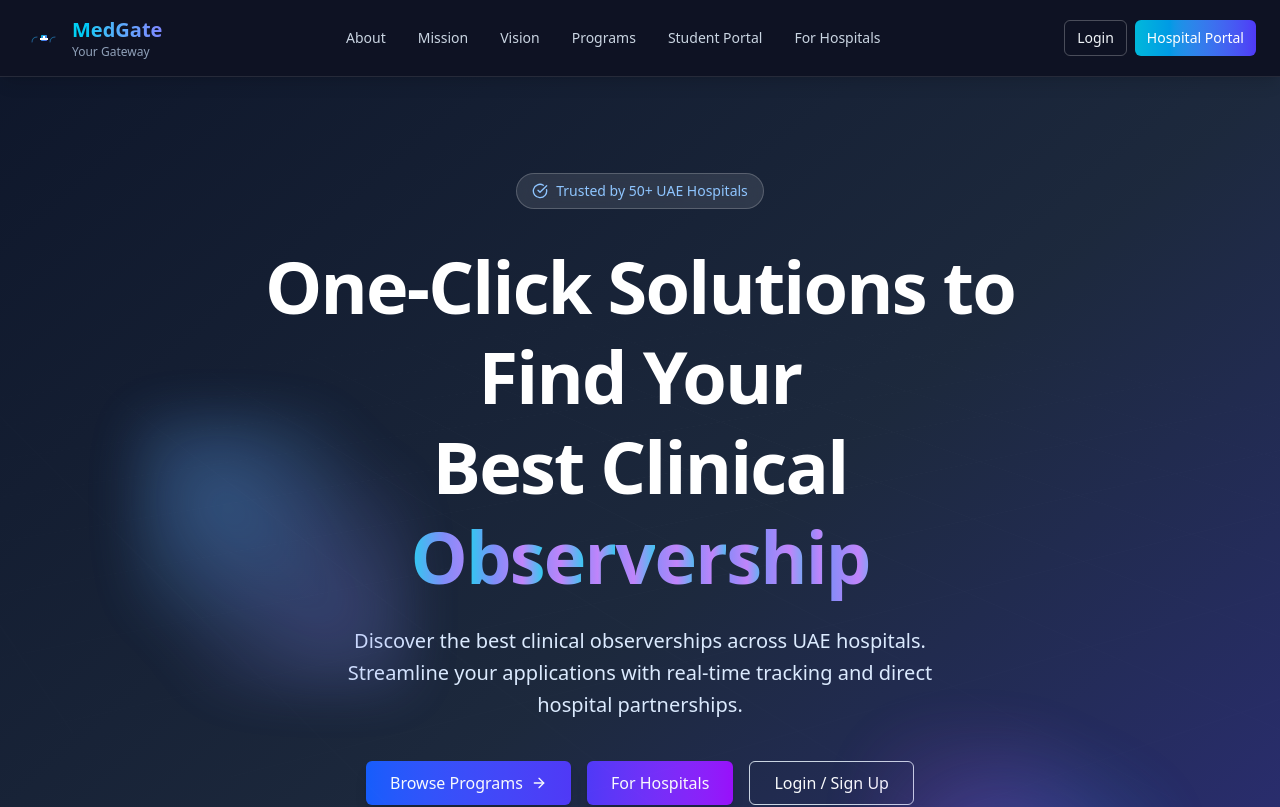
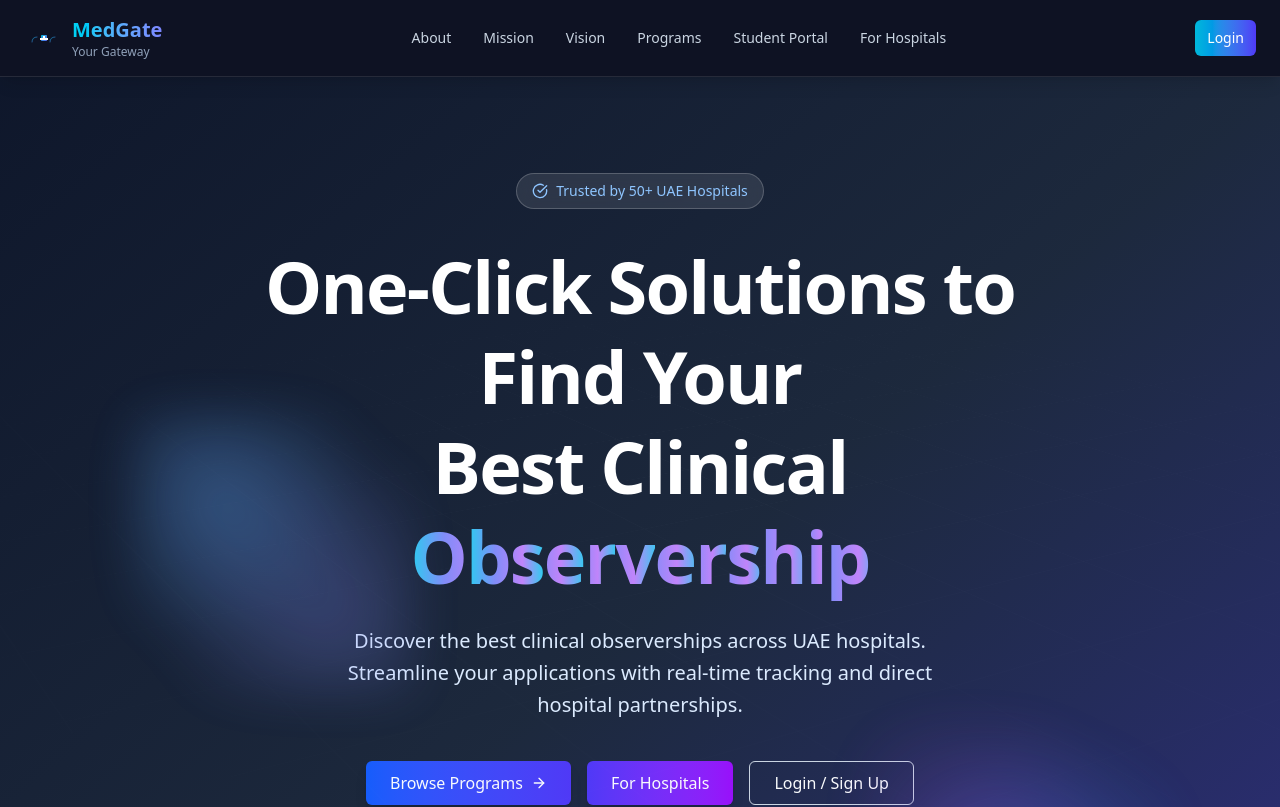
Before and after one commit to s1business84-hub/medgatefinal, a Next.js app in the folder medgate/: page / in a window 1280 px wide. Shown: the top 807 px of the page. Built offline with nearby package versions, Linux system fonts and the light colour scheme.

Commit message:
Remove Hospital Portal button from header and style Login button with cyan-indigo gradient

```diff
--- a/medgate/components/header.tsx
+++ b/medgate/components/header.tsx
@@ -85,13 +85,8 @@ export function Header() {
             ) : (
               <>
                 <Link href="/login">
-                  <Button size="sm" variant="outline" className="border-white/25 text-slate-100 hover:bg-white/10">
+                  <Button size="sm" className="bg-gradient-to-r from-cyan-500 to-indigo-600 hover:from-cyan-400 hover:to-indigo-500 text-white">
                     Login
-                  </Button>
-                </Link>
-                <Link href="/for-hospitals">
-                  <Button size="sm" className="bg-gradient-to-r from-cyan-500 to-indigo-600 hover:from-cyan-400 hover:to-indigo-500 text-white hidden sm:inline-flex">
-                    Hospital Portal
                   </Button>
                 </Link>
               </>
```
